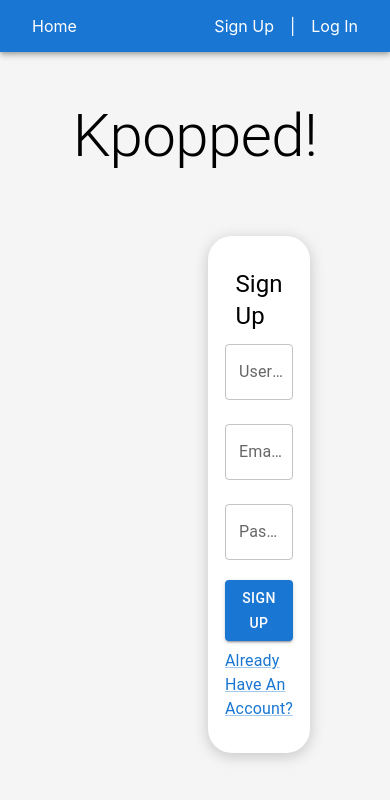
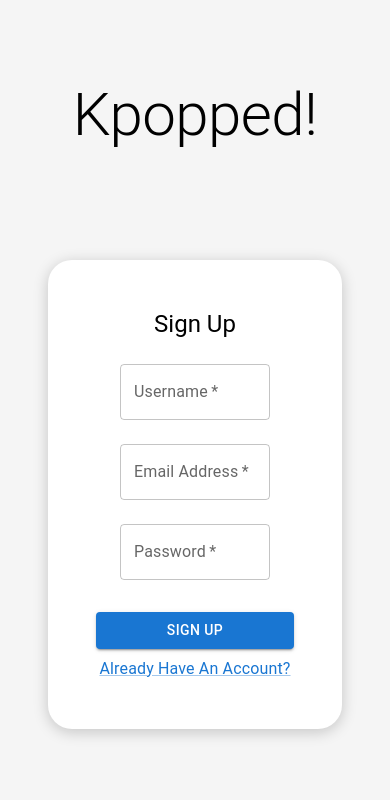
Before and after one commit to Sbeltran16/kpopped-ui, a React (Create React App) app: page /signup in a window 390 px wide. Shown: the top 800 px of the page. Built offline with nearby package versions, Linux system fonts and the light colour scheme.

Commit message:
New Styling for Sign Up page and Login Page. Fixes Mobile site forms for better visibility

```diff
--- /dev/null
+++ b/src/components/forms/login/index.css.tsx
@@ -0,0 +1,13 @@
+import styled from "@emotion/styled";
+import { Grid } from "@mui/material";
+
+const MainLoginGridContainer = styled(Grid)`
+  height: 90vh;
+  margin-top: 3rem;
+  display: flex;
+  justify-content: space-evenly;
+  align-items: center;
+  flex-wrap: wrap;
+`;
+
+export { MainLoginGridContainer };
--- a/src/components/forms/login/index.tsx
+++ b/src/components/forms/login/index.tsx
@@ -4,6 +4,7 @@ import TextInput from "../../inputs/text-input";
 import { StyledFormBox } from "../signup/index.css";
 import { Controller, useForm } from "react-hook-form";
 import useLogin from "../../../api/login/hooks/use-login";
+import { MainLoginGridContainer } from "./index.css";
 
 export interface LoginFormValues {
   email: string;
@@ -17,7 +18,7 @@ export default function LoginForm() {
   const { login } = useLogin();
 
   return (
-    <Grid container component="main">
+    <MainLoginGridContainer>
       {/* Left side */}
       <Grid
         item
@@ -44,7 +45,6 @@ export default function LoginForm() {
               render={({ field: { onChange, onBlur, ref } }) => (
                 <TextInput
                   required
-                  fullWidth
                   label="Email Address"
                   placeholder="exapmle@gmail.com"
                   onChange={onChange}
@@ -58,7 +58,6 @@ export default function LoginForm() {
               render={({ field: { onChange, onBlur, ref } }) => (
                 <TextInput
                   required
-                  fullWidth
                   label="Password"
                   placeholder="********"
                   onChange={onChange}
@@ -84,6 +83,6 @@ export default function LoginForm() {
           </Box>
         </StyledFormBox>
       </Grid>
-    </Grid>
+    </MainLoginGridContainer>
   );
 }
--- a/src/components/forms/signup/index.css.tsx
+++ b/src/components/forms/signup/index.css.tsx
@@ -1,11 +1,10 @@
 import styled from "@emotion/styled";
-import { Box } from "@mui/material";
+import { Box, Grid } from "@mui/material";
+import TextInput from "../../inputs/text-input";
 
 const StyledFormBox = styled(Box)`
-  margin: 4rem;
-  margin-left: 13rem;
-  margin-right: 5rem;
-  padding: 2rem;
+  margin: 3rem;
+  padding: 3rem;
   border-radius: 1.5rem;
   box-shadow: 0rem 0.1875rem 0.9375rem rgba(0, 0, 0, 0.2);
   background-color: white;
@@ -14,4 +13,15 @@ const StyledFormBox = styled(Box)`
   align-items: center;
 `;
 
-export { StyledFormBox };
+const MainSignupGridContainer = styled(Grid)`
+  height: 90vh;
+  margin-top: 3rem;
+  display: flex;
+  justify-content: space-evenly;
+  align-items: center;
+  flex-wrap: wrap;
+`;
+
+const StyledTextInput = styled(TextInput);
+
+export { StyledFormBox, MainSignupGridContainer };
--- a/src/components/forms/signup/index.tsx
+++ b/src/components/forms/signup/index.tsx
@@ -1,7 +1,7 @@
 import React from "react";
 import { Link, Button, Box, Grid, Typography } from "@mui/material";
 import TextInput from "../../inputs/text-input";
-import { StyledFormBox } from "./index.css";
+import { MainSignupGridContainer, StyledFormBox } from "./index.css";
 import { Controller, useForm } from "react-hook-form";
 import useSignUp from "../../../api/signup/hooks/use-signup";
 
@@ -17,7 +17,7 @@ export default function SignupForm() {
   const onSubmit = (data: SignUpFormValues) => signup(data);
   const { signup } = useSignUp();
   return (
-    <Grid container component="main">
+    <MainSignupGridContainer>
       {/* Left side */}
       <Grid
         item
@@ -42,7 +42,6 @@ export default function SignupForm() {
               render={({ field: { onChange, onBlur, ref } }) => (
                 <TextInput
                   required
-                  fullWidth
                   label="Username"
                   placeholder="kpopFan1234"
                   onChange={onChange}
@@ -56,7 +55,6 @@ export default function SignupForm() {
               render={({ field: { onChange, onBlur, ref } }) => (
                 <TextInput
                   required
-                  fullWidth
                   label="Email Address"
                   onChange={onChange}
                   onBlur={onBlur}
@@ -69,7 +67,6 @@ export default function SignupForm() {
               render={({ field: { onChange, onBlur, ref } }) => (
                 <TextInput
                   required
-                  fullWidth
                   label="Password"
                   onChange={onChange}
                   onBlur={onBlur}
@@ -95,6 +92,6 @@ export default function SignupForm() {
           </Box>
         </StyledFormBox>
       </Grid>
-    </Grid>
+    </MainSignupGridContainer>
   );
 }
--- a/src/components/inputs/text-input/index.css.tsx
+++ b/src/components/inputs/text-input/index.css.tsx
@@ -2,5 +2,6 @@ import styled from "@emotion/styled";
 import { TextField } from "@mui/material";
 
 export const StyledTextField = styled(TextField)`
-  margin: 0.75rem 0rem;
+  margin: 1.5rem;
+  display: flex;
 `;
--- a/src/components/navigation/landing/index.css.tsx
+++ b/src/components/navigation/landing/index.css.tsx
@@ -2,14 +2,14 @@ import styled from "@emotion/styled";
 import { Button, Grid } from "@mui/material";
 
 const StyledLandingButton = styled(Button)`
-  border-radius: 5px;
+  border-radius: 3rem;
   display: flex;
   font-size: 16px;
   text-decoration: none;
 `;
 
 const MainGridContainer = styled(Grid)`
-  height: 70vh;
+  height: 90vh;
   display: flex;
   justify-content: space-evenly;
   align-items: center;
--- a/src/components/navigation/landing/index.tsx
+++ b/src/components/navigation/landing/index.tsx
@@ -13,9 +13,6 @@ export default function LandingNav() {
       {/* Left side */}
       <Grid
         item
-        xs={12}
-        sm={4}
-        md={6}
         sx={{ display: "flex", justifyContent: "center", alignItems: "center" }}
       >
         <Typography variant="h2" align="center">
--- a/src/pages/landing/index.tsx
+++ b/src/pages/landing/index.tsx
@@ -1,10 +1,5 @@
-import MainLayout from "../../components/layout/main";
 import LandingNav from "../../components/navigation/landing";
 
 export default function Landing() {
-  return (
-    <MainLayout>
-      <LandingNav />
-    </MainLayout>
-  );
+  return <LandingNav />;
 }
--- a/src/pages/login/index.tsx
+++ b/src/pages/login/index.tsx
@@ -1,5 +1,4 @@
 import React from "react";
-import MainLayout from "../../components/layout/main";
 import LoginForm from "../../components/forms/login";
 import useMe from "../../api/users/hooks/use-me";
 import { useUser } from "../../context/user";
@@ -13,9 +12,5 @@ export default function Login() {
     return <Navigate to="/home" />;
   }
 
-  return (
-    <MainLayout>
-      <LoginForm />
-    </MainLayout>
-  );
+  return <LoginForm />;
 }
--- a/src/pages/signup/index.tsx
+++ b/src/pages/signup/index.tsx
@@ -3,7 +3,6 @@ import useMe from "../../api/users/hooks/use-me";
 import { useUser } from "../../context/user";
 import { Navigate } from "react-router-dom";
 import SignupForm from "../../components/forms/signup";
-import MainLayout from "../../components/layout/main";
 
 export default function Signup() {
   useMe();
@@ -13,9 +12,5 @@ export default function Signup() {
     return <Navigate to="/home" />;
   }
 
-  return (
-    <MainLayout>
-      <SignupForm />
-    </MainLayout>
-  );
+  return <SignupForm />;
 }
```
